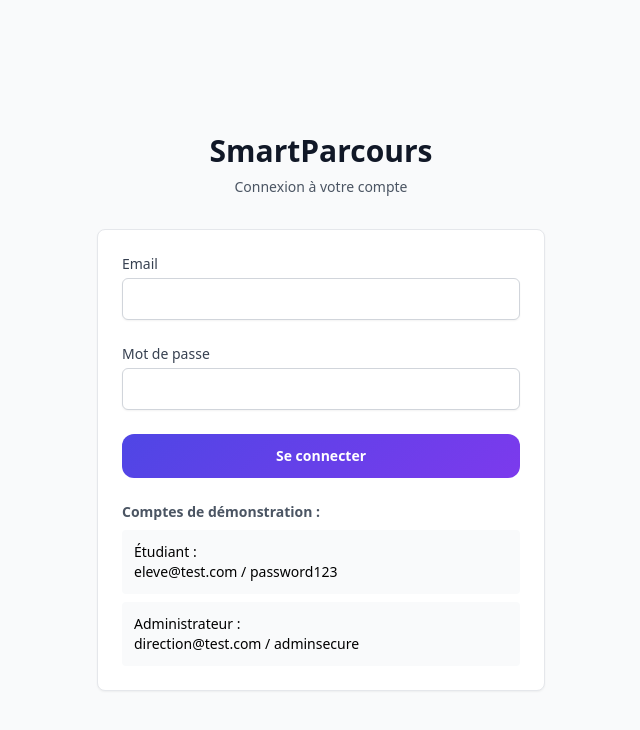
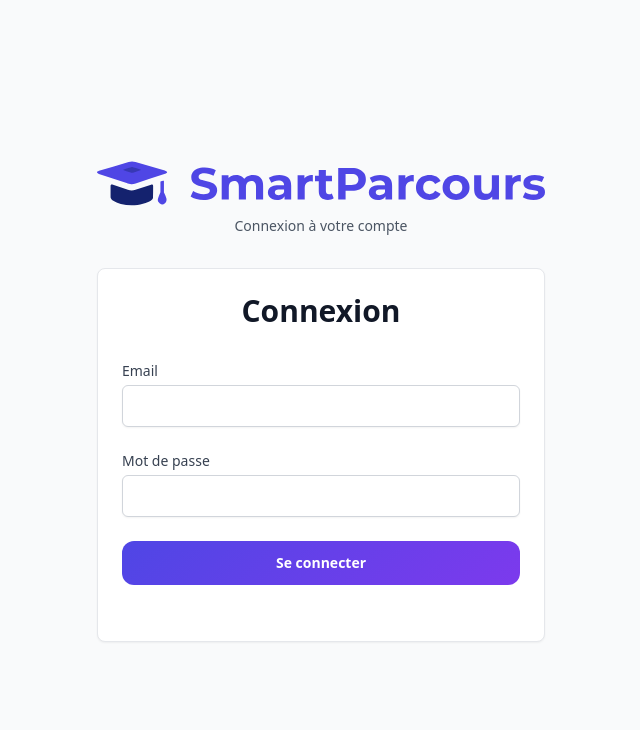
Before and after one commit to Ezdev2/smart-parcours, a Vue app: page /login in a window 1280 px wide. Shown: the top 730 px of the page, without its empty margins (319-959 px from the left). Built offline with nearby package versions, Linux system fonts and the light colour scheme; no server answers.

Commit message:
add logo in login

```diff
--- a/index.html
+++ b/index.html
@@ -2,7 +2,7 @@
 <html lang="en">
   <head>
     <meta charset="UTF-8" />
-    <link rel="icon" href="/public/favicon.ico">
+    <link rel="icon" href="/favicon.ico">
     <meta name="viewport" content="width=device-width, initial-scale=1.0" />
     <title>SmartParcours - Educational AI Platform</title>
   </head>
--- a/src/pages/Auth/Login.vue
+++ b/src/pages/Auth/Login.vue
@@ -1,9 +1,7 @@
 <template>
   <div class="min-h-screen bg-gray-50 flex flex-col justify-center py-12 sm:px-6 lg:px-8">
     <div class="sm:mx-auto sm:w-full sm:max-w-md">
-      <h2 class="mt-6 text-center text-3xl font-bold text-gray-900">
-        SmartParcours
-      </h2>
+      <Logo class="w-full" />
       <p class="mt-2 text-center text-sm text-gray-600">
         Connexion à votre compte
       </p>
@@ -11,11 +9,13 @@
 
     <div class="mt-8 sm:mx-auto sm:w-full sm:max-w-md">
       <Card>
-        <form class="space-y-6" @submit.prevent="handleSubmit">
+        <h2 class="text-center text-3xl font-bold text-gray-900">
+          Connexion
+        </h2>
+        <form class="space-y-6 py-8" @submit.prevent="handleSubmit">
           <div v-if="authStore.error" class="rounded-md bg-red-50 p-4">
             <div class="text-sm text-red-800">{{ authStore.error }}</div>
           </div>
-
           <div>
             <label for="email" class="block text-sm font-medium text-gray-700">
               Email
@@ -60,7 +60,7 @@
             </Button>
           </div>
 
-          <div class="mt-6">
+          <!-- <div class="mt-6">
             <div class="text-sm text-gray-600">
               <strong>Comptes de démonstration :</strong>
             </div>
@@ -74,7 +74,7 @@
                 <div>direction@test.com / adminsecure</div>
               </div>
             </div>
-          </div>
+          </div> -->
         </form>
       </Card>
     </div>
@@ -87,6 +87,8 @@ import { useRouter } from 'vue-router'
 import { useAuthStore } from '../../stores/auth'
 import Button from '../../components/UI/Button.vue'
 import Card from '../../components/UI/Card.vue'
+
+import Logo from '../../assets/logo.vue'
 
 const router = useRouter()
 const authStore = useAuthStore()
```
